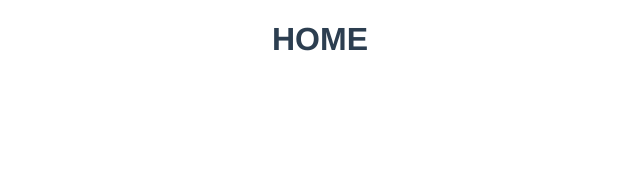
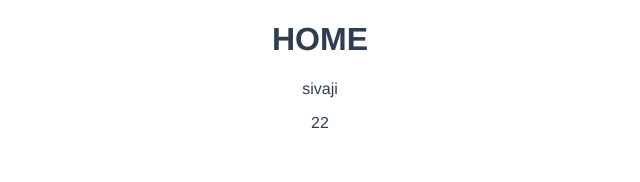
Before and after one commit to nagasivaji/VueJs, a Vue app in the folder dojo-blog/: page / in a window 1280 px wide. Shown: the top 182 px of the page, without its empty margins (320-960 px from the left). Built offline with nearby package versions, Linux system fonts and the light colour scheme.

Commit message:
Created setup() function for COMPOSITION API

```diff
--- a/dojo-blog/src/views/HomeView.vue
+++ b/dojo-blog/src/views/HomeView.vue
@@ -1,6 +1,9 @@
 <template>
     <div class="home">
         <h1>HOME</h1>
+        <!-- Data comming from setup function -->
+        <p>{{name}}</p>
+        <p>{{EmpId}}</p>
     </div>
 </template>
 
@@ -9,6 +12,25 @@
 
 export default {
     name: 'HomeView',
+    // Setup hook will execue before all the hooks going to execute. : Composition API
+    setup() {
+        let name = "sivaji";
+        let id = 22;
+
+        return {name, EmpId: id};
+    },
 
 }
 </script>
+
+
+/*
+    # To use data comming from setup hook into our Vue component we have to return those data in object format
+
+    # return {name, EmpId: id};
+    # From above return statement we can obser two diffrent patterns
+    # Here name is retured as name. So we can use that as name in our components
+    # But id is returned as EmpId. So we can use id as EmpId in our components.
+
+
+ */
```
